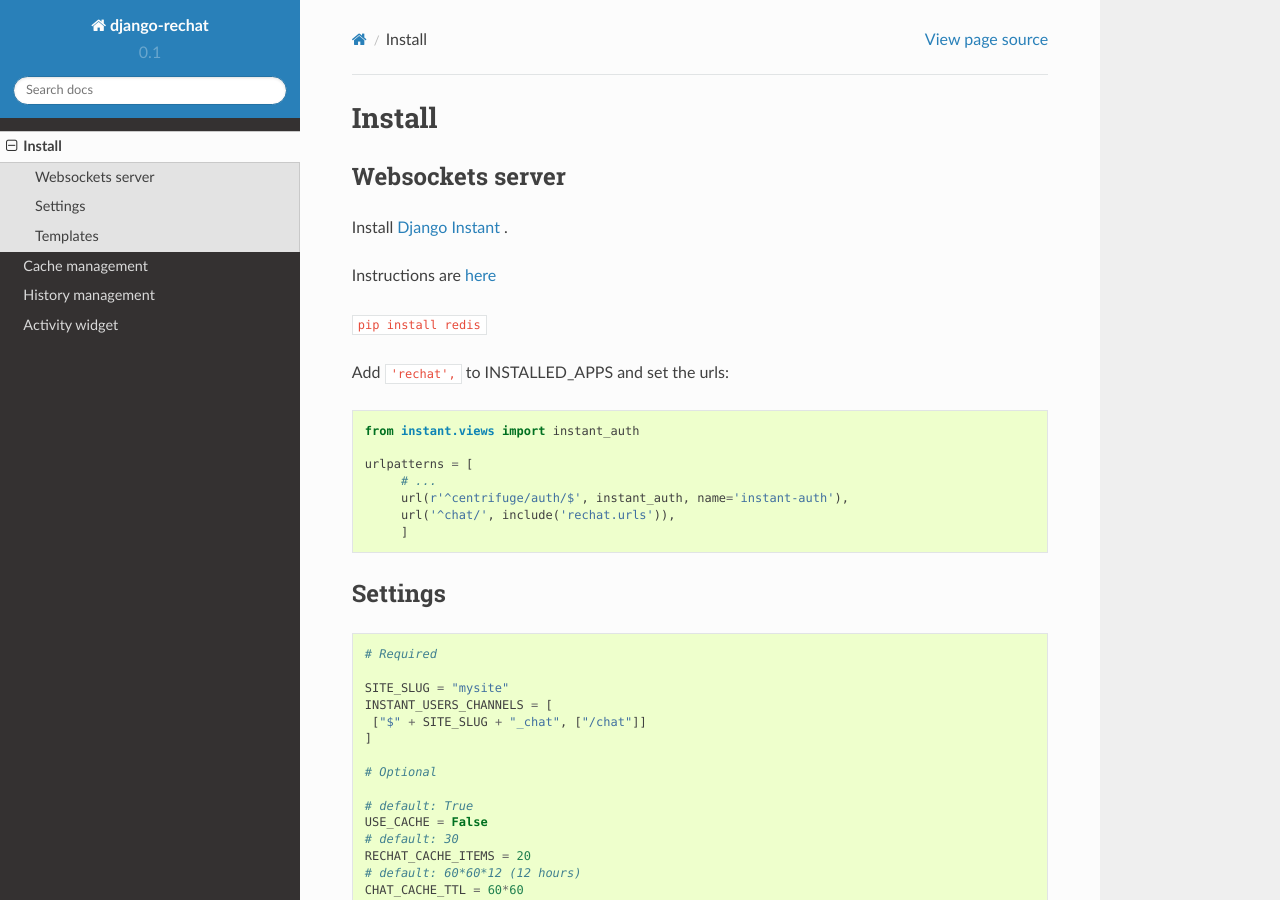
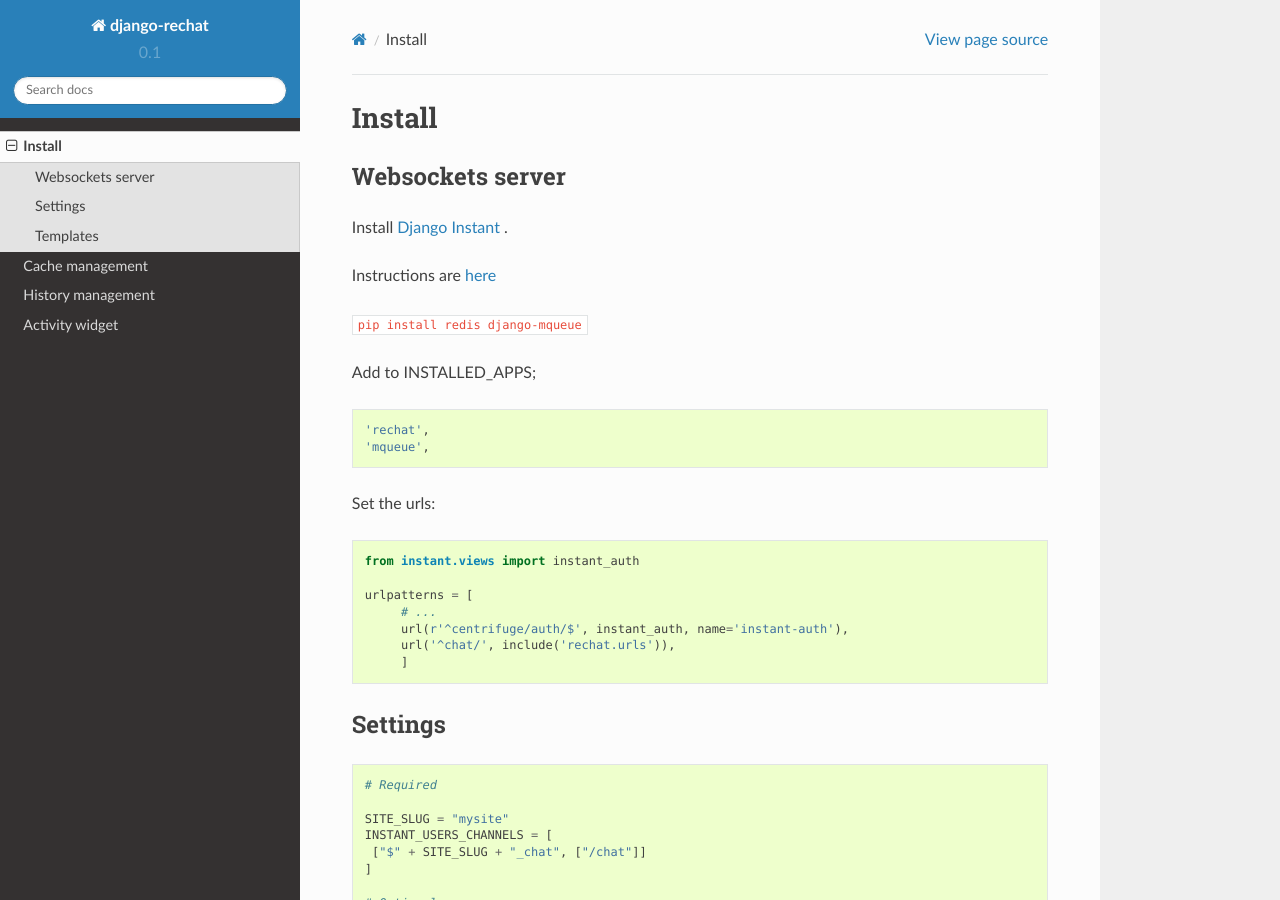
Before and after one commit to synw/django-rechat, a Sphinx documentation site: the page built from docs/src/install.rst, in a window 1280 px wide and 900 px high. Built offline with Sphinx 7.4.7 and the Read the Docs theme 2.0.0, drawn with Linux system fonts in a browser that asks for light colours.

Commit message:
Update the install doc

```diff
--- a/docs/src/install.rst
+++ b/docs/src/install.rst
@@ -8,9 +8,19 @@ Install `Django Instant <https://github.com/synw/django-instant>`_ .
 
 Instructions are `here <http://django-instant.readthedocs.io/en/latest/src/install.html>`_
 
-``pip install redis``
+``pip install redis django-mqueue``
 
-Add ``'rechat',`` to INSTALLED_APPS and set the urls:
+Add to INSTALLED_APPS;
+
+.. highlight:: python
+
+::
+
+   'rechat',
+   'mqueue',
+
+
+Set the urls:
 
 .. highlight:: python
 
```
